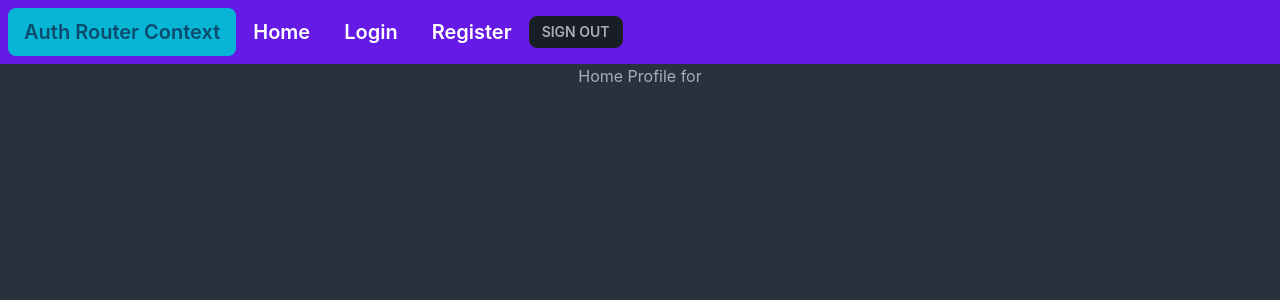
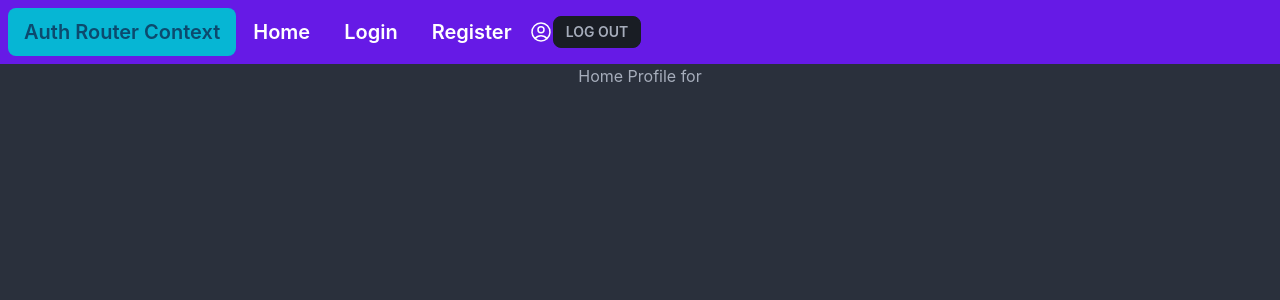
Before and after one commit to RaisulislamRimon/milestone10-module58-auth-router-context-app, a React (Create React App) app in the folder auth-router-context-app/: page / in a window 1280 px wide. Shown: the top 300 px of the page. Built offline with nearby package versions, Linux system fonts and the light colour scheme; no server answers.

Commit message:
added logout

```diff
--- a/auth-router-context-app/src/components/Header.js
+++ b/auth-router-context-app/src/components/Header.js
@@ -3,8 +3,19 @@ import { Link } from "react-router-dom";
 import { AuthContext } from "../contexts/UserContext";
 
 const Header = () => {
-  const { user } = useContext(AuthContext);
+  const { user, logOut } = useContext(AuthContext);
   console.log("user", user);
+
+  const handleSignOut = () => {
+    logOut()
+      .then(() => {
+        console.log("sign out");
+      })
+      .catch((error) => {
+        console.log(error);
+      });
+  };
+
   return (
     <div>
       <div className="navbar bg-primary text-primary-content">
@@ -20,8 +31,7 @@ const Header = () => {
         <Link to="/register" className="btn btn-ghost normal-case text-xl">
           Register
         </Link>
-        {user?.email && (
-          <Link to="/profile" className="btn btn-ghost normal-case text-xl">
+
         <svg
           xmlns="http://www.w3.org/2000/svg"
           fill="none"
@@ -36,10 +46,14 @@ const Header = () => {
             d="M17.982 18.725A7.488 7.488 0 0012 15.75a7.488 7.488 0 00-5.982 2.975m11.963 0a9 9 0 10-11.963 0m11.963 0A8.966 8.966 0 0112 21a8.966 8.966 0 01-5.982-2.275M15 9.75a3 3 0 11-6 0 3 3 0 016 0z"
           />
         </svg>
+        {user?.email && (
+          <Link to="/profile" className="btn btn-ghost normal-case text-xl">
             Welcome {user.email}
           </Link>
         )}
-        <button className="btn btn-sm">Sign out</button>
+        <button onClick={handleSignOut} className="btn btn-sm">
+          Log out
+        </button>
       </div>
     </div>
   );
--- a/auth-router-context-app/src/contexts/UserContext.js
+++ b/auth-router-context-app/src/contexts/UserContext.js
@@ -5,6 +5,7 @@ import {
   getAuth,
   onAuthStateChanged,
   signInWithEmailAndPassword,
+  signOut,
 } from "firebase/auth";
 
 export const AuthContext = createContext();
@@ -32,7 +33,11 @@ const UserContext = ({ children }) => {
     };
   }, []);
 
-  const authInfo = { user, createUser, signIn };
+  const logOut = () => {
+    return signOut(auth);
+  };
+
+  const authInfo = { user, createUser, signIn, logOut };
 
   return (
     <AuthContext.Provider value={authInfo}>{children}</AuthContext.Provider>
```
Lines whose indentation alone changed are shown as unchanged.
